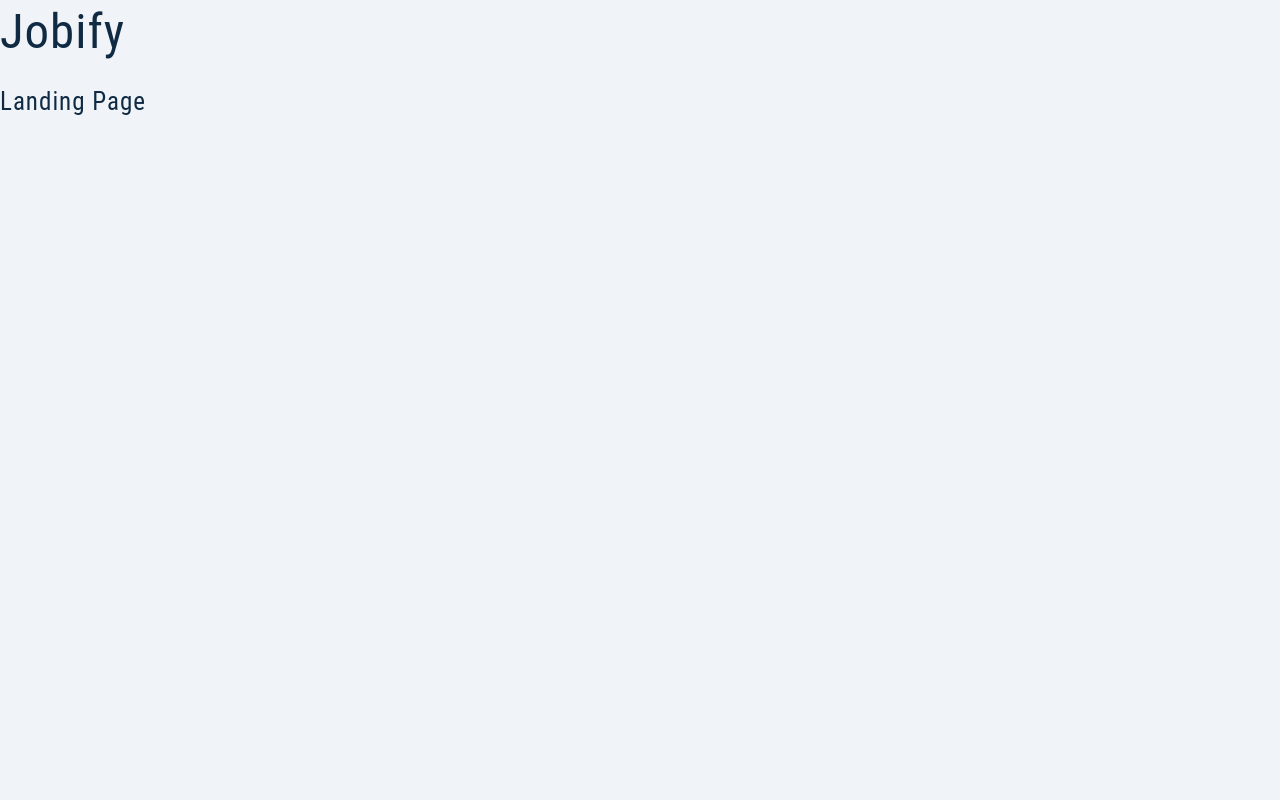
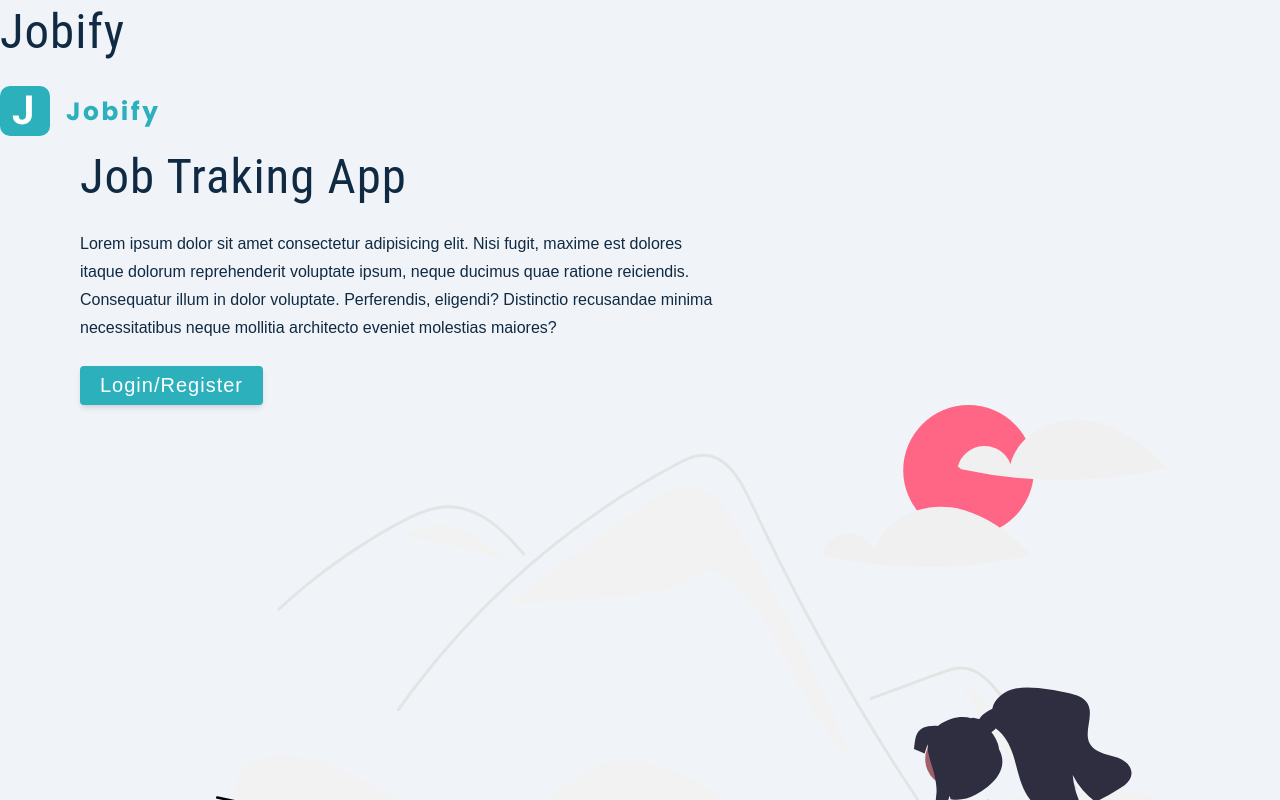
Before and after one commit to mzaid08/Jobify_MERN, a React (Create React App) app: page / in a window 1280 px wide. Shown: the top 800 px of the page. Built offline with nearby package versions, Linux system fonts and the light colour scheme; the HTML template or start-up script is replaced by a standard one.

Commit message:
adding logo

```diff
--- a/src/pages/Landing.js
+++ b/src/pages/Landing.js
@@ -2,7 +2,29 @@
 import main from "../assets/images/main.svg";
 
 const Landing = () => {
-  return <h4>Landing Page</h4>;
+  return (
+    <main>
+      <nav>
+        <img src={logo} alt="jobify" className="logo" />
+      </nav>
+      <div className="container page">
+        <div className="info">
+          <h1>
+            Job <span>traking</span> app
+          </h1>
+          <p>
+            Lorem ipsum dolor sit amet consectetur adipisicing elit. Nisi fugit,
+            maxime est dolores itaque dolorum reprehenderit voluptate ipsum,
+            neque ducimus quae ratione reiciendis. Consequatur illum in dolor
+            voluptate. Perferendis, eligendi? Distinctio recusandae minima
+            necessitatibus neque mollitia architecto eveniet molestias maiores?
+          </p>
+          <button className="btn btn-hero">Login/Register</button>
+        </div>
+        <img src={main} alt="job hunt" className="img main-img" />
+      </div>
+    </main>
+  );
 };
 
 export default Landing;
```
